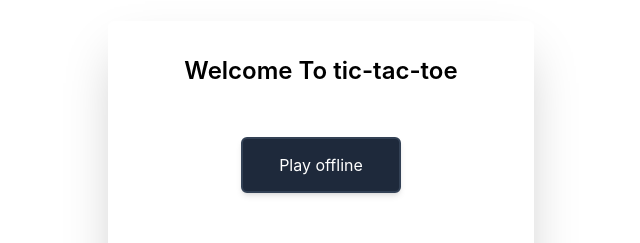
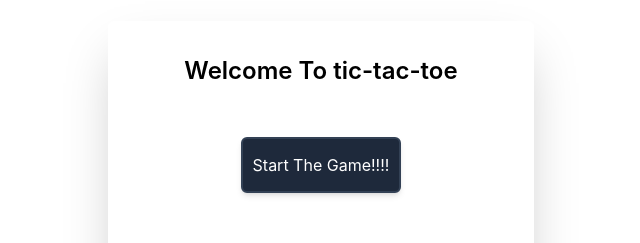
Before and after one commit to rahul-yadav-dsw/tic-tac-toe, a Next.js app: page / in a window 1280 px wide. Shown: the part 179-422 px from the top of the page, without its empty margins (319-959 px from the left). Built offline with nearby package versions, Linux system fonts and the light colour scheme.

Commit message:
change words in play button

```diff
--- a/components/welcome.jsx
+++ b/components/welcome.jsx
@@ -144,7 +144,7 @@ const Welcome = () => {
                   }
                   onClick={playOffline}
                 >
-                  Play offline
+                  Start The Game!!!!
                 </button>
               </div>
               {/* <div className={"text-center"}>OR</div>
```
